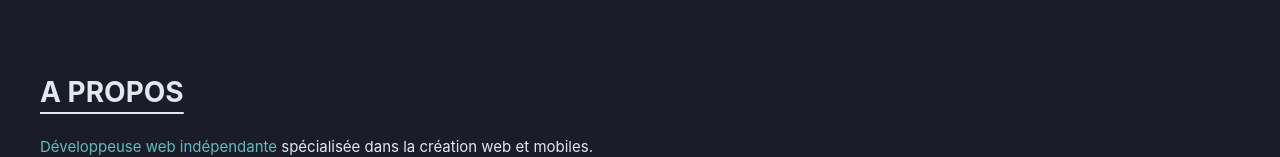
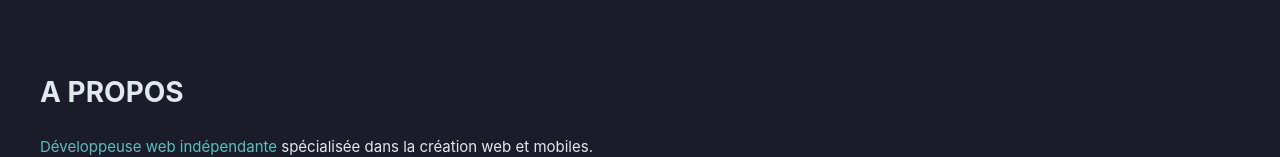
Before and after one commit to JulieRaph/Portfolio_Projects, a Vue app: page / in a window 1280 px wide. Shown: the part 648-805 px from the top of the page. Built offline with nearby package versions, Linux system fonts and the light colour scheme.

Commit message:
feat: Remove underline from section-title for improved text styling

```diff
--- a/src/assets/base.css
+++ b/src/assets/base.css
@@ -106,7 +106,6 @@ body {
 
 .section-title {
     text-transform: uppercase;
-    text-decoration: underline;
     font-size: 28px;
     font-weight: bold;
     text-underline-offset: 10px;
```
